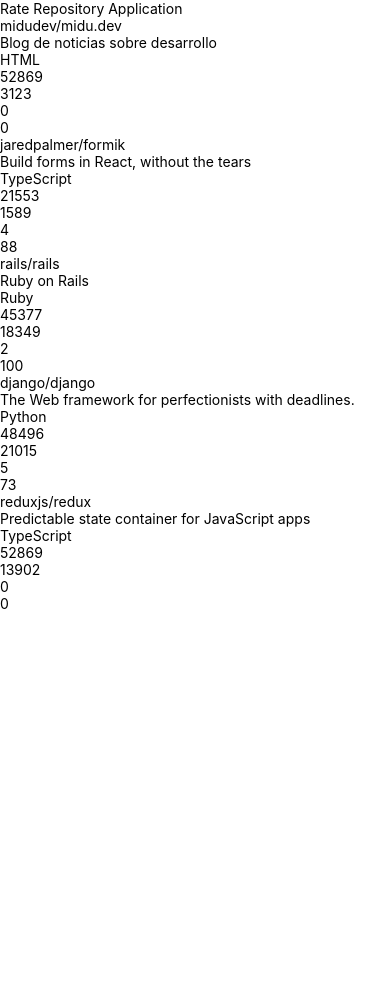
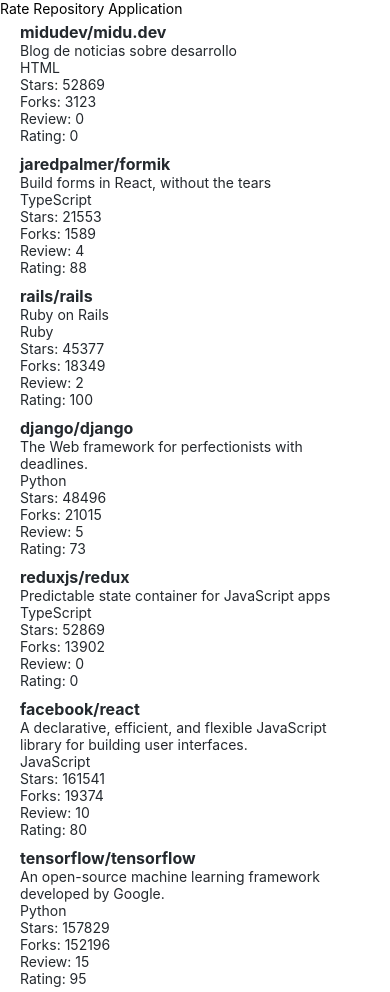
Before and after one commit to fakamda/react-native-app, a React Native app: screen / in a window 390 px wide. Before the commit the page ends 844 px from the top, so only its background shows below. Built offline with nearby package versions, Linux system fonts and the light colour scheme.

Commit message:
creating styled components and themes

```diff
--- /dev/null
+++ b/src/components/RepositoryItem.jsx
@@ -0,0 +1,32 @@
+import React from 'react'
+import { View, Text, StyleSheet } from 'react-native'
+import StyledText from './StyledText.jsx'
+
+const RepositoryItem = (props) => {
+  return (
+    <View key={props.id} style={styles.container}>
+        <StyledText fontSize='subheading' fontWeight='bold'>{props.fullName}</StyledText>
+        <StyledText >{props.description}</StyledText>
+        <StyledText >{props.language}</StyledText>
+        <StyledText >Stars: {props.stargazersCount}</StyledText>
+        <StyledText >Forks: {props.forksCount}</StyledText>
+        <StyledText >Review: {props.reviewCount}</StyledText>
+        <StyledText >Rating: {props.ratingAverage}</StyledText>
+    </View>
+  )
+}
+
+const styles = StyleSheet.create({
+    container: {
+        padding: 20,
+        paddingBottom: 5,
+        paddingTop: 5
+    },
+    strong: {
+        color: '#09f',
+        fontWeight: 'bold',
+        marginBottom: 5
+    }
+})
+
+export default RepositoryItem
--- a/src/components/RepositoryList.jsx
+++ b/src/components/RepositoryList.jsx
@@ -1,22 +1,17 @@
 import React from 'react'
-import { View, Text } from 'react-native'
+import { Text, FlatList } from 'react-native'
 import repositories from '../data/repositories.js'
+import RepositoryItem from './RepositoryItem.jsx'
 
 const RepositoryList = () => {
   return (
-    <View>
-        {repositories.map(repo => (
-            <View key={repo.id}>
-                <Text>{repo.fullName}</Text>
-                <Text>{repo.description}</Text>
-                <Text>{repo.language}</Text>
-                <Text>{repo.stargazersCount}</Text>
-                <Text>{repo.forksCount}</Text>
-                <Text>{repo.reviewCount}</Text>
-                <Text>{repo.ratingAverage}</Text>
-            </View>
-        ))}
-    </View>
+        <FlatList
+            data={repositories}
+            ItemSeparatorComponent={() => <Text></Text>}
+            renderItem={({ item: repo }) => (
+                <RepositoryItem {...repo} />
+            )}
+        />
   )
 }
 
--- /dev/null
+++ b/src/components/StyledText.jsx
@@ -0,0 +1,35 @@
+import React from 'react'
+import { Text, StyleSheet } from 'react-native'
+import theme from '../theme.js'
+
+const styles = StyleSheet.create({
+  text: {
+    color: theme.colors.textPrimary,
+    fontSize: theme.fontSizes.body,
+    fontFamily: theme.fonts.main,
+    fontWeight: theme.fontWeights.normal
+  },
+  colorPrimary: {
+    color: theme.colors.textPrimary
+  },
+  colorSecondary: {
+    color: theme.colors.textSecondary
+  },
+  bold: {
+    fontWeight: theme.fontWeights.bold,
+  },
+  subheading: {
+    fontSize: theme.fontSizes.subheading,
+  }
+})
+
+export default function StyledText({children, color, fontSize, fontWeight, style, ...restOfProps }) {
+  const textStyles = [
+    styles.text,
+    color === 'primary' && styles.colorPrimary,
+    color === 'secondary' && styles.colorSecondary,
+    fontSize === 'subheading' && styles.subheading,
+    fontWeight === 'bold' && styles.bold
+  ]
+  return <Text style={textStyles} {...restOfProps}>{children}</Text>
+}
--- a/src/data/repositories.js
+++ b/src/data/repositories.js
@@ -53,5 +53,27 @@
       ratingAverage: 0,
       reviewCount: 0,
       ownerAvatarUrl: 'https://avatars3.githubusercontent.com/u/13142323?v=4'
-    }
+    },
+    {
+        id: 'facebook.react',
+        fullName: 'facebook/react',
+        description: 'A declarative, efficient, and flexible JavaScript library for building user interfaces.',
+        language: 'JavaScript',
+        forksCount: 19374,
+        stargazersCount: 161541,
+        ratingAverage: 80,
+        reviewCount: 10,
+        ownerAvatarUrl: 'https://avatars0.githubusercontent.com/u/69631?v=4'
+      },
+      {
+        id: 'tensorflow.tensorflow',
+        fullName: 'tensorflow/tensorflow',
+        description: 'An open-source machine learning framework developed by Google.',
+        language: 'Python',
+        forksCount: 152196,
+        stargazersCount: 157829,
+        ratingAverage: 95,
+        reviewCount: 15,
+        ownerAvatarUrl: 'https://avatars0.githubusercontent.com/u/15658638?v=4'
+      }
   ]
--- /dev/null
+++ b/src/theme.js
@@ -0,0 +1,20 @@
+const theme = {
+    colors: {
+        textPrimary: '#24292e',
+        textSecondary: '#586069',
+        primary: '#0366d6',
+    },
+    fontSizes: {
+        body: 14,
+        subheading: 16
+    },
+    fonts: {
+        main: 'System'
+    },
+    fontWeights: {
+        normal: '400',
+        bold: '700'
+    }
+}
+
+export default theme
```
